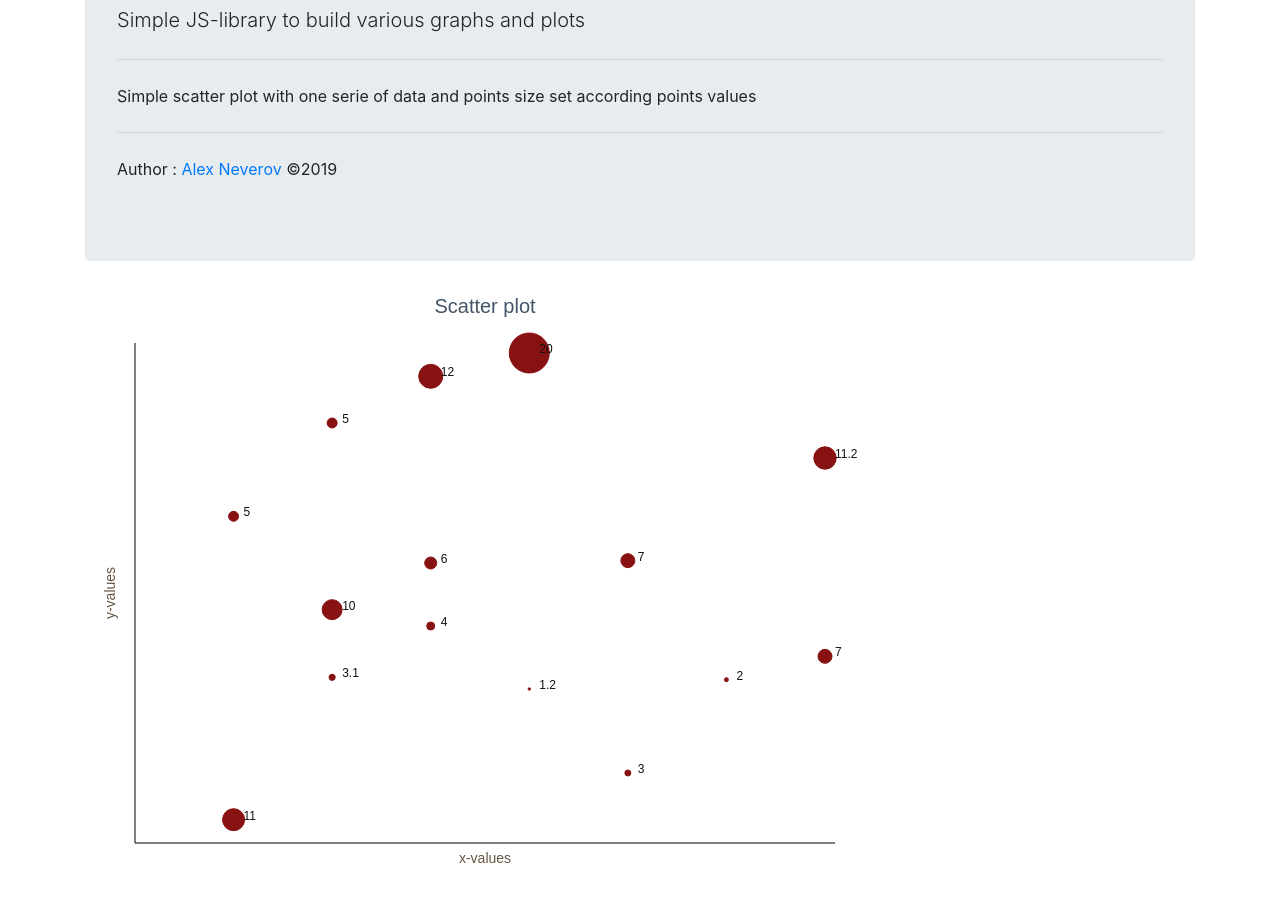
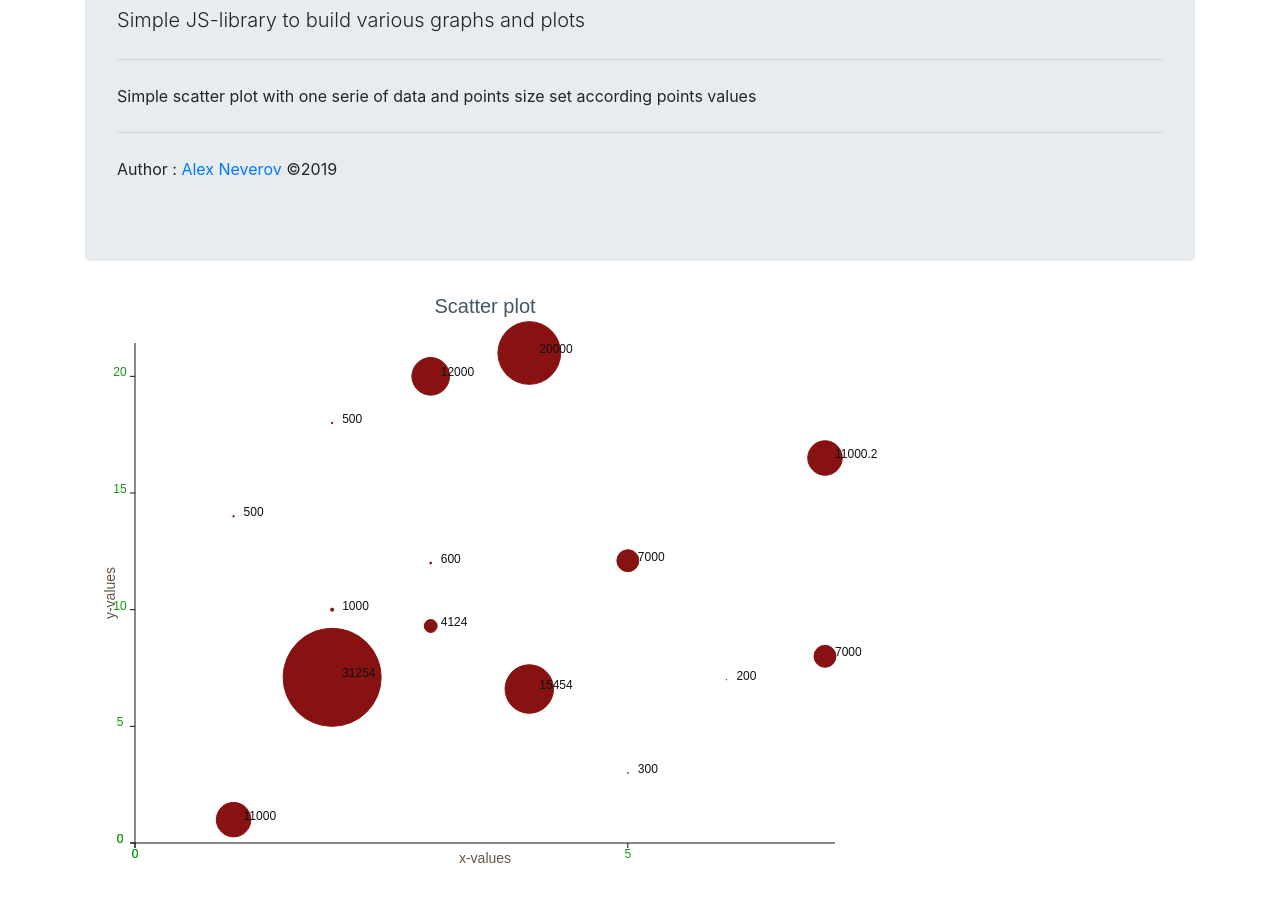
Before and after one commit to alnever/graphjs, a plain HTML site: page scatter-plot-1.html in a window 1280 px wide. Shown: the part 134-1033 px from the top of the page. Drawn offline with nearby package versions, Linux system fonts and the light colour scheme.

Commit message:
Scatter plot: fix points radius for big values

```diff
--- a/graph-lib.js
+++ b/graph-lib.js
@@ -408,6 +408,7 @@ var Graph = (function () {
       this.label = label;
       this.color = color;
       this.value = value;
+      this.radius = 0;
     }
   }
 
@@ -458,10 +459,25 @@ var Graph = (function () {
      * @return {void}
      */
     addDataPoints() {
+
+      this.points.map(point => point.radius = this.calcPointRadius(point));
+
+      let max_radius = Math.max(...this.points.map(point => point.radius));
+      let radius_limit = Math.min(
+        (this.limits.maxx - this.limits.minx) * .1,
+        (this.limits.miny - this.limits.maxy) * .1
+      );
+
+      if (max_radius > radius_limit) {
+        this.points.map(point => {
+          point.radius = point.radius / max_radius * radius_limit;
+        });
+      }
+
       this.points.map(point => {
         this.ctx.beginPath();
         this.ctx.arc(point.x, point.y,
-          this.calcPointRadius(point),
+          point.radius,
           0, 2 * Math.PI
         );
         this.ctx.fillStyle = this.calcPointColor(point);
@@ -525,17 +541,17 @@ var Graph = (function () {
      * @return {number}  radius of the point
      */
     calcPointRadius(point) {
+      let radius = point.data_y;
       if (this.params.points.radius) {
         if (this.params.points.radius.type && this.params.points.radius.type == 'fixed') {
-          return (this.params.points.radius.value ? this.params.points.radius.value : 0);
+          radius = (this.params.points.radius.value ? this.params.points.radius.value : 0);
         } else if (this.params.points.radius.type && this.params.points.radius.type == 'y') {
-          return point.y;
+          radius = point.data_y;
         } else if (this.params.points.radius.type && this.params.points.radius.type == 'value') {
-          return point.value;
-        } else {
-          return point.value;
+          radius =  point.value;
         }
       }
+      return radius;
     }
 
 
--- a/scatter-plot-1.html
+++ b/scatter-plot-1.html
@@ -41,7 +41,16 @@
               'font': '14px Arial',
               'color': '#654'
             },
-            'type': 'continuous'
+            'ticks': {
+              'labels': true,
+              'step': 5,
+              'font': '12px Arial',
+              'color': '#191',
+              'size': 5,
+            },
+            'type': 'continuous',
+            'color': '#121212',
+            'width': 1,
           },
           'axis_y': {
             'title': {
@@ -49,7 +58,16 @@
               'font': '14px Arial',
               'color': '#654'
             },
-            'type': 'continuous'
+            'ticks': {
+              'labels': true,
+              'step': 5,
+              'font': '12px Arial',
+              'color': '#191',
+              'size': 5,
+            },
+            'type': 'continuous',
+            'color': '#121212',
+            'width': 1,
           },
           'series':[
             {
@@ -71,21 +89,21 @@
                 },
               },
               'data': [
-                {'x': 1, 'y': 14, 'value': 5},
-                {'x': 2, 'y': 10, 'value': 10},
-                {'x': 3, 'y': 20, 'value': 12},
-                {'x': 4, 'y': 21, 'value': 20},
-                {'x': 5, 'y': 3, 'value': 3},
-                {'x': 6, 'y': 7, 'value': 2},
-                {'x': 7, 'y': 8, 'value': 7},
-                {'x': 1, 'y': 1, 'value': 11},
-                {'x': 2, 'y': 18, 'value': 5},
-                {'x': 3, 'y': 12, 'value': 6},
-                {'x': 7, 'y': 16.5, 'value': 11.2},
-                {'x': 2, 'y': 7.1, 'value': 3.1},
-                {'x': 3, 'y': 9.3, 'value': 4},
-                {'x': 4, 'y': 6.6, 'value': 1.2},
-                {'x': 5, 'y': 12.1, 'value': 7},
+                {'x': 1, 'y': 14, 'value': 500},
+                {'x': 2, 'y': 10, 'value': 1000},
+                {'x': 3, 'y': 20, 'value': 12000},
+                {'x': 4, 'y': 21, 'value': 20000},
+                {'x': 5, 'y': 3, 'value': 300},
+                {'x': 6, 'y': 7, 'value': 200},
+                {'x': 7, 'y': 8, 'value': 7000},
+                {'x': 1, 'y': 1, 'value': 11000},
+                {'x': 2, 'y': 18, 'value': 500},
+                {'x': 3, 'y': 12, 'value': 600},
+                {'x': 7, 'y': 16.5, 'value': 11000.2},
+                {'x': 2, 'y': 7.1, 'value': 31254},
+                {'x': 3, 'y': 9.3, 'value': 4124},
+                {'x': 4, 'y': 6.6, 'value': 15454},
+                {'x': 5, 'y': 12.1, 'value': 7000},
               ]
             },
           ]
```
